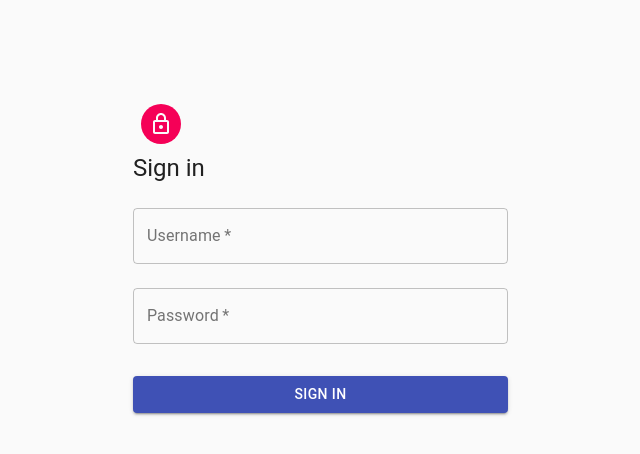
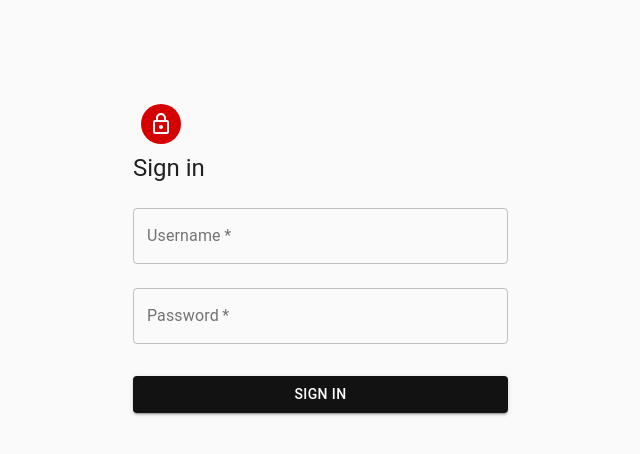
Before and after one commit to Afroza2/React-Apps, a React (Create React App) app: page / in a window 1280 px wide. Shown: the top 454 px of the page, without its empty margins (217-857 px from the left). Built offline with nearby package versions, Linux system fonts and the light colour scheme.

Commit message:
login page color theme changed

```diff
--- a/src/component/TableData.js
+++ b/src/component/TableData.js
@@ -140,9 +140,9 @@ export const TableData = ({ riders }) => {
                 url="https://{s}.tile.openstreetmap.org/{z}/{x}/{y}.png"
                 attribution='&copy; <a href="http://osm.org/copyright">OpenStreetMap</a> contributors'
               />
-              <div>{Object.values(riderCo).length > 0
-                  &&
-                Object.values(riderCo).map((m, index) => {
+              <div>
+                {Object.values(riderCo).length > 0
+                  ? Object.values(riderCo).map((m, index) => {
                       // console.log("split data",m.split(",").map(Number)[0], m.split(",").map(Number)[1])
                       return (
                         <Marker
@@ -164,13 +164,12 @@ export const TableData = ({ riders }) => {
                           </Popup>
                         </Marker>
                       );
-                }
-                )
-              }</div>
+                    })
+                  : ""}
+              </div>
               <div>
                 {Object.values(userCo).length > 0
-                  &&
-                Object.values(userCo).map((m, index) => {
+                  ? Object.values(userCo).map((m, index) => {
                       // console.log("split data",m.split(",").map(Number)[0], m.split(",").map(Number)[1])
                       return (
                         <Marker
@@ -192,9 +191,8 @@ export const TableData = ({ riders }) => {
                           </Popup>
                         </Marker>
                       );
-                }
-                )
-              }
+                    })
+                  : ""}
               </div>
             </MapContainer>
           ) : (
--- a/src/styles.js
+++ b/src/styles.js
@@ -10,7 +10,8 @@ const useStyles = makeStyles((theme) => ({
   },
   avatar: {
     margin: theme.spacing(1),
-    backgroundColor: theme.palette.secondary.main,
+    // backgroundColor: theme.palette.secondary.main,
+    backgroundColor: "#D50000"
   },
   form: {
     width: "100%",
@@ -18,6 +19,7 @@ const useStyles = makeStyles((theme) => ({
   },
   submit: {
     margin: theme.spacing(3, 0, 2),
+    backgroundColor: "#121212"
   },
   search: {
       margin: theme.spacing(3),
```
Lines whose indentation alone changed are shown as unchanged.
